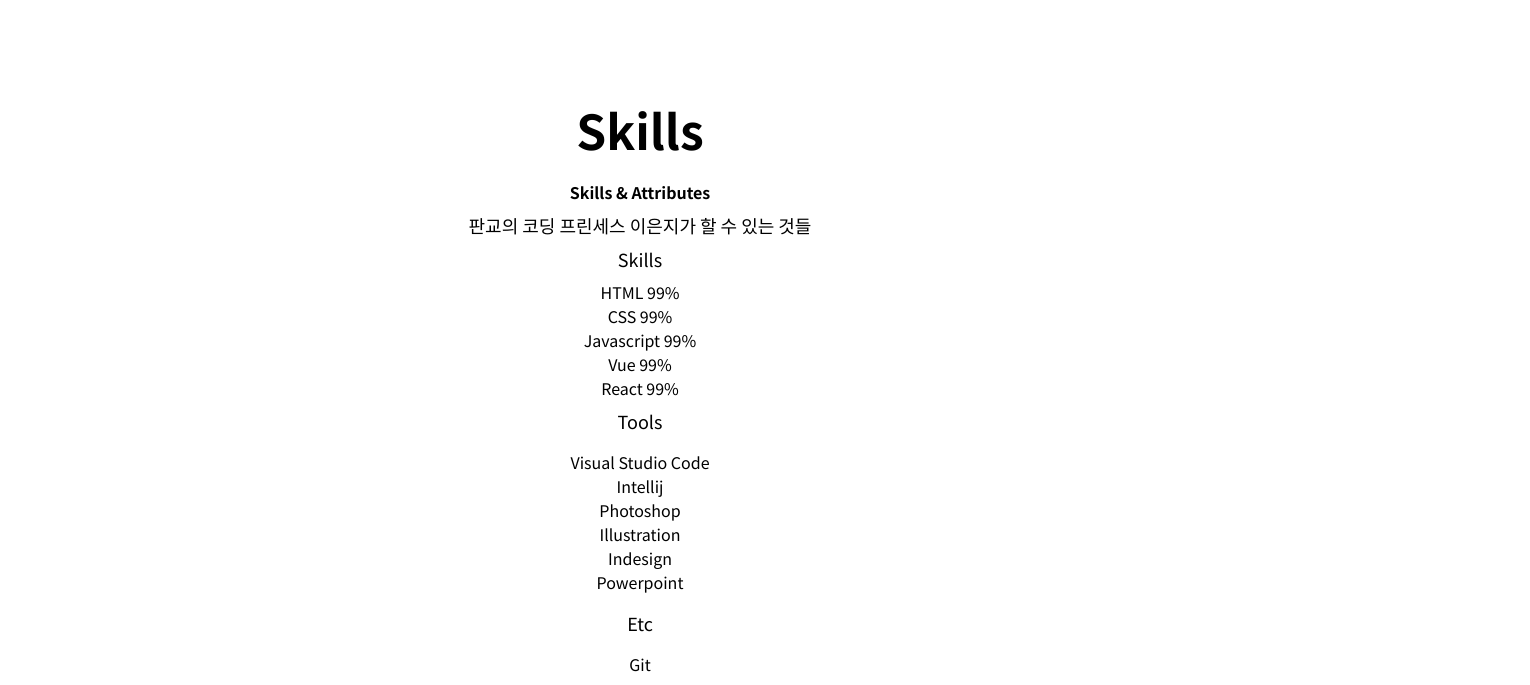
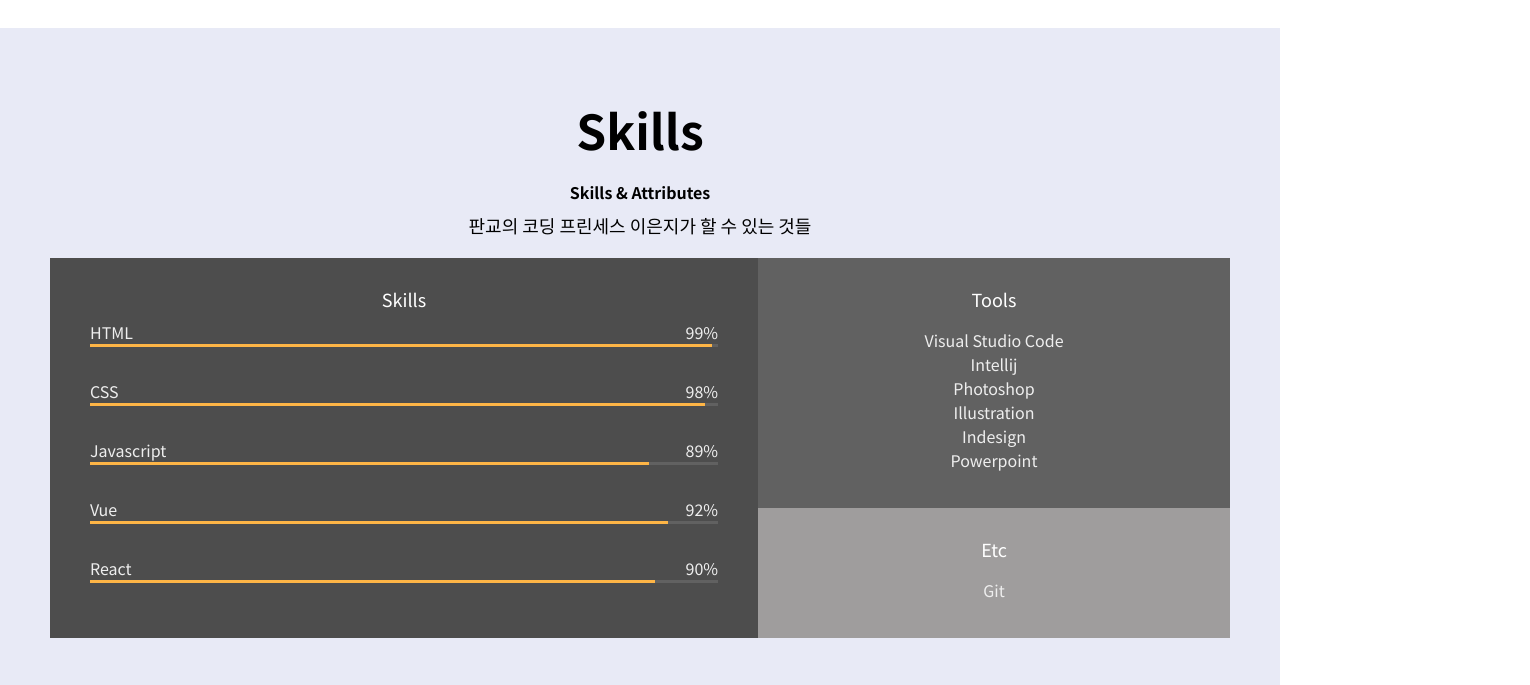
Before and after one commit to eunddodi/portfolio, a plain HTML site: page index.html in a window 1280 px wide. Shown: the part 1539-2224 px from the top of the page, 1530 px wide, since content can reach past the window. Drawn offline with Linux system fonts and the light colour scheme; a script that the page names is missing.

Commit message:
css: skills

```diff
--- a/index.html
+++ b/index.html
@@ -55,7 +55,7 @@
     </section>
 
     <!-- About -->
-    <section id="about" class="section">
+    <section id="about" class="section section__container">
         <h1>About me</h1>
         <p>
             Hi I'm eunddodi :)
@@ -114,6 +114,7 @@
 
     <!-- Skills -->
     <section id="skills" class="section">
+        <div class="section__container">
             <h1>Skills</h1>
             <h2>Skills & Attributes</h2>
             <p>판교의 코딩 프린세스 이은지가 할 수 있는 것들</p>
@@ -127,43 +128,43 @@
                             <span>99%</span>
                         </div>
                         <div class="skill__bar">
-                        <div class="skill__value"></div>
+                            <div class="skill__value" style="width: 99%;"></div>
                         </div>
                     </div>
                     <div class="skill">
-                    <div class="skill_description">
+                        <div class="skill__description">
                             <span>CSS</span>
-                        <span>99%</span>
+                            <span>98%</span>
                         </div>
-                    <div class="skill_bar">
-                        <div class="skill_value"></div>
+                        <div class="skill__bar">
+                            <div class="skill__value" style="width: 98%;"></div>
                         </div>
                     </div>
                     <div class="skill">
-                    <div class="skill_description">
+                        <div class="skill__description">
                             <span>Javascript</span>
-                        <span>99%</span>
+                            <span>89%</span>
                         </div>
-                    <div class="skill_bar">
-                        <div class="skill_value"></div>
+                        <div class="skill__bar">
+                            <div class="skill__value" style="width: 89%;"></div>
                         </div>
                     </div>
                     <div class="skill">
-                    <div class="skill_description">
+                        <div class="skill__description">
                             <span>Vue</span>
-                        <span>99%</span>
+                            <span>92%</span>
                         </div>
-                    <div class="skill_bar">
-                        <div class="skill_value"></div>
+                        <div class="skill__bar">
+                            <div class="skill__value" style="width: 92%;"></div>
                         </div>
                     </div>
                     <div class="skill">
-                    <div class="skill_description">
+                        <div class="skill__description">
                             <span>React</span>
-                        <span>99%</span>
+                            <span>90%</span>
                         </div>
-                    <div class="skill_bar">
-                        <div class="skill_value"></div>
+                        <div class="skill__bar">
+                            <div class="skill__value" style="width: 90%;"></div>
                         </div>
                     </div>
                 </div>
@@ -187,6 +188,8 @@
                     </div>
                 </div>
             </div>
+        </div>
+
     </section>
 
     <!-- Work -->
--- a/style.css
+++ b/style.css
@@ -12,6 +12,7 @@
     --color-grey: #616161;
     --color-light-grey: hsl(0, 1%, 62%);
     --color-pink: #fe918d;
+    --color-light-purple: #e8eaf6;
     --color-yellow: #fff7d1;
     --color-orange: #feb546;
     --color-black: #000000;
@@ -96,6 +97,10 @@
 .section {
     text-align: center;
     padding: 50px;
+    margin: auto;
+}
+
+.section__container {
     max-width: 1200px;
     margin: auto;
 }
@@ -221,3 +226,57 @@
 .school__period {
     font-size: var(--font-micro);
 }
+
+/* Skill */
+
+#skills {
+    background-color: var(--color-light-purple);
+}
+
+.skillset {
+    display: flex;
+    background-color: var(--color-light-grey);
+    color: var(--color-light-white);
+    margin: 20px 0;
+}
+
+.skillset__title {
+    color: var(--color-white);
+}
+.skillset__left {
+    flex-basis: 60%;
+    background-color: var(--color-dark-grey);
+    padding: 20px 40px;
+}
+
+.skill {
+    margin-bottom: 32px;
+}
+
+.skill__description {
+    display: flex;
+    justify-content: space-between;
+}
+
+.skill__bar {
+    width: 100%;
+    height: 3px;
+    background-color: var(--color-grey);
+}
+
+.skill__value {
+    height: 3px;
+    background-color: var(--color-orange);
+}
+
+.skillset__right {
+    flex-basis: 40%;
+}
+
+.tools {
+    background-color: var(--color-grey);
+}
+
+.tools, .etc {
+    padding: 20px;
+}
```
Lines whose indentation alone changed are shown as unchanged.
